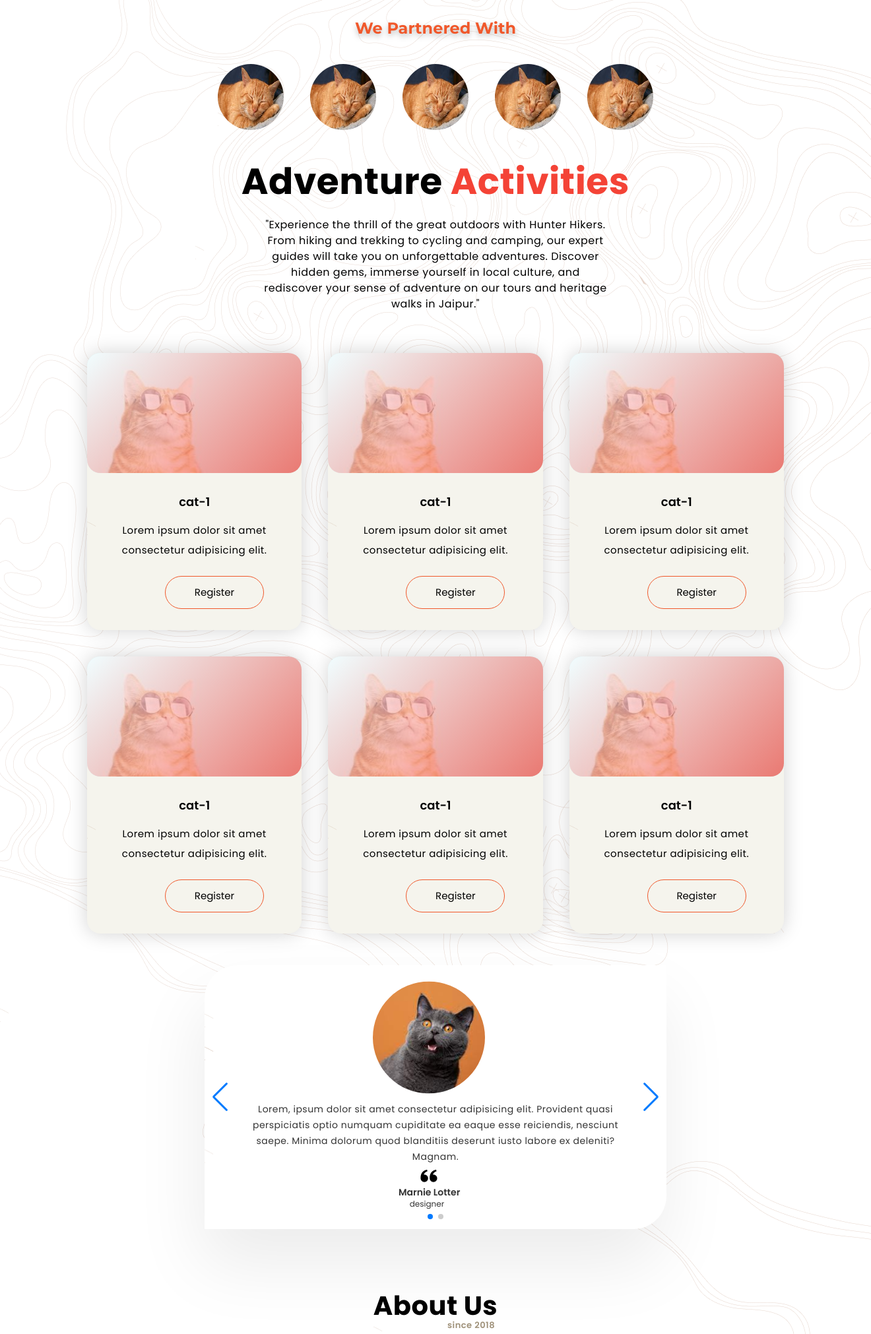
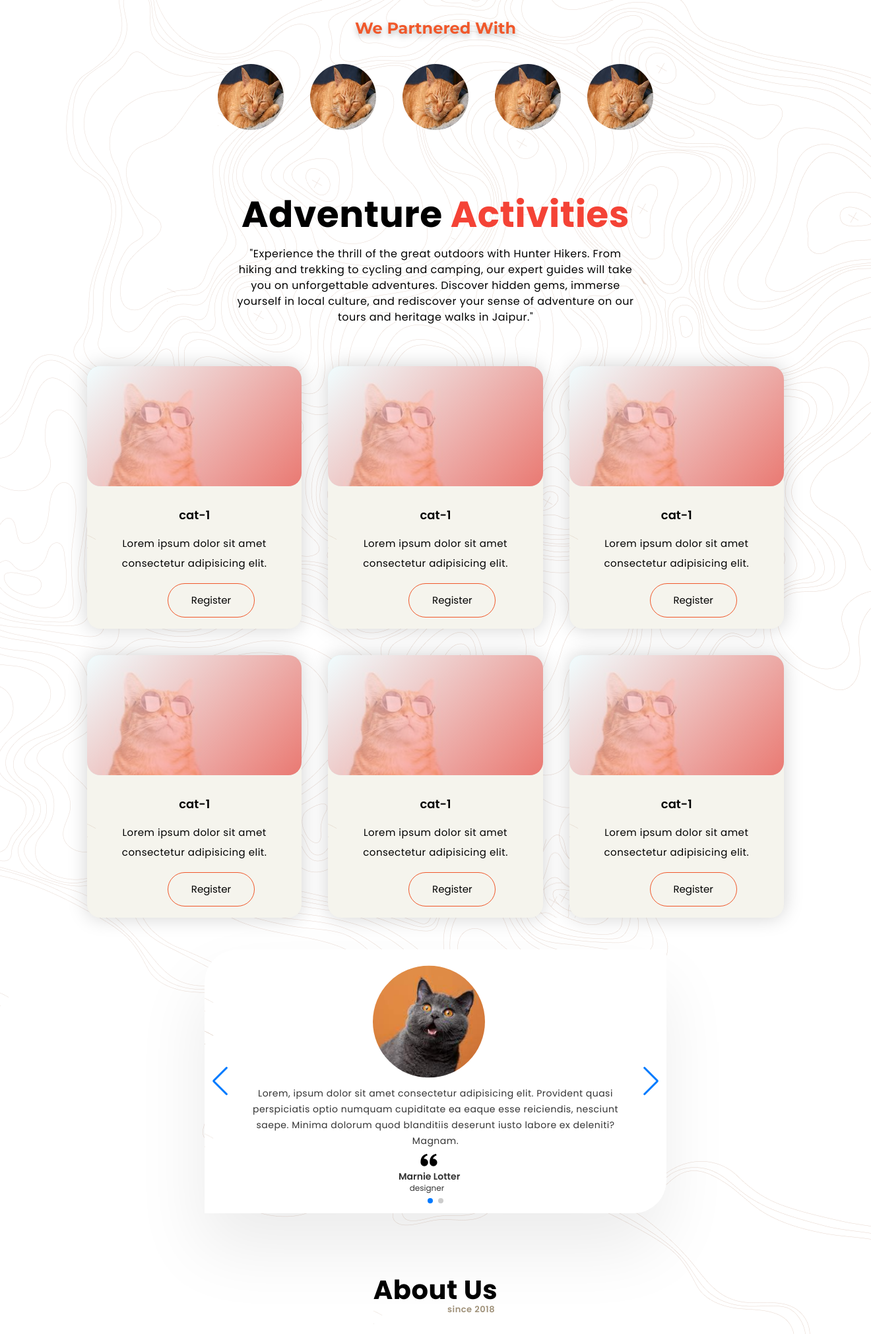
Before and after one commit to vinii-13/Webdev_1, a PHP site: page / in a window 1320 px wide; the page is wider, and only the part inside the window is pictured. Shown: the part 848-2870 px from the top of that part at 66% size. Run offline with PHP 8.4, Linux system fonts and the light colour scheme; some libraries are stand-ins or nearby versions.

Commit message:
adventure activity dynamic

```diff
--- a/index.html
+++ b/index.html
@@ -34,7 +34,7 @@
 
 <body>
 
-    <section class="header">
+    <section class="header" id="home">
         <nav>
             <!--<a href="index.html"><img src="images/logo.png"></a>-->
             <!-- <a href="index.html"><img src="images/logo-b.png"></a>-->
@@ -42,9 +42,9 @@
             <div class="nav-links" font-family: Poppins;>
                 <!-- <i class="fa fa-xmark"></i> -->
                 <ul>
-                    <li><a href="#"><i class="fa-solid fa-house"></i><b>Home</b></a></li>
-                    <li><a href="#"><i class="fa-solid fa-person-hiking"></i><b>Activities</b></i></a></li>
-                    <li><a href="#"><i class="fa-solid fa-phone"></i><b>About us</b></a></li>
+                    <li><a href="#home"><i class="fa-solid fa-house"></i><b>Home</b></a></li>
+                    <li><a href="#activity"><i class="fa-solid fa-person-hiking"></i><b>Activities</b></i></a></li>
+                    <li><a href="#abouttt"><i class="fa-solid fa-phone"></i><b>About us</b></a></li>
                 </ul>
             </div>
             <!-- <i class="fa fa-bars"></i>  -->
@@ -83,28 +83,12 @@
     </section>
     <!--......................................................................-->
 
-    <section class="adventure-cards">
-        <p class="first" style="font-weight: bold;">Adventure <span style="color: #f44336;">Activities</span></p>
+    <section class="adventure-cards" >
+        <p class="first" id="activity" style="font-weight: bold;">Adventure <span style="color: #f44336;">Activities</span></p>
         <p class="last">"Experience the thrill of the great outdoors with Hunter Hikers. From hiking and trekking to
             cycling and camping, our expert guides will take you on unforgettable adventures.
             Discover hidden gems, immerse yourself in local culture, and rediscover your sense of adventure on our
             tours and heritage walks in Jaipur."</p>
-    <style>
-        .last{
-            padding: 30px 100px 0px 100px;
-        }
-        @media screen and (max-width: 700px) {
-            .first{
-                font-size: 35px;
-            }
-            .last{
-                padding: 10px 25px 0px 15px;
-                font-size: 13px;
-                font-weight: 500;
-            }
-        }
-
-    </style>
     </section>
     <!--......................................................................-->
 
@@ -118,7 +102,7 @@
                 <h3>cat-1</h3>
                 <p>Lorem ipsum dolor sit amet consectetur adipisicing elit.</p>
             </div>
-            <button class="b-register"><a href="index.html">Register</a></button>
+            <a class="b-register" href="index.html">Register</a>
         </div>
 
         <div class="card card2">
@@ -129,7 +113,7 @@
                 <h3>cat-1</h3>
                 <p>Lorem ipsum dolor sit amet consectetur adipisicing elit.</p>
             </div>
-            <button class="b-register"><a href="index.html">Register</a></button>
+            <a class="b-register" href="index.html">Register</a>
         </div>
 
         <div class="card card3">
@@ -140,7 +124,7 @@
                 <h3>cat-1</h3>
                 <p>Lorem ipsum dolor sit amet consectetur adipisicing elit.</p>
             </div>
-            <button class="b-register"><a href="index.html">Register</a></button>
+            <a class="b-register" href="index.html">Register</a>
         </div>
 
         <div class="card card4">
@@ -151,7 +135,7 @@
                 <h3>cat-1</h3>
                 <p>Lorem ipsum dolor sit amet consectetur adipisicing elit.</p>
             </div>
-            <button class="b-register"><a href="index.html">Register</a></button>
+            <a class="b-register" href="index.html">Register</a>
         </div>
 
         <div class="card card5">
@@ -162,7 +146,7 @@
                 <h3>cat-1</h3>
                 <p>Lorem ipsum dolor sit amet consectetur adipisicing elit.</p>
             </div>
-            <button class="b-register"><a href="index.html">Register</a></button>
+            <a class="b-register" href="index.html">Register</a>
         </div>
 
         <div class="card card6">
@@ -173,7 +157,7 @@
                 <h3>cat-1</h3>
                 <p>Lorem ipsum dolor sit amet consectetur adipisicing elit.</p>
             </div>
-            <button class="b-register"><a href="index.html">Register</a></button>
+           <a class="b-register" href="index.html">Register</a>
         </div>
     </section>
 
@@ -214,7 +198,7 @@
     </section>
 
     <!--------------------------About US--------------------------->
-    <section class="About-Us">
+    <section class="About-Us" id="abouttt">
         <p class="a1" >About Us</p>
         <p class="a2">since 2018</p>
 
--- a/style.css
+++ b/style.css
@@ -12,6 +12,7 @@
   margin: 0;
   padding: 0;
   font-family: "Poppins", sans-serif;
+  scroll-behavior: smooth;
 
   background-image: url(images/Vector\ \(1\).png);
 }
@@ -293,10 +294,13 @@ nav .fa {
 }
 .first {
   font-size: 55px;
+  padding-top: 50px;
+  margin-bottom: 0px;
+  height: 50px;
 }
 .last {
-  padding-top: 20px;
-  width: 40vw;
+  width: 614px;
+  padding: 10px 100px 0px 100px;
 }
 .cards {
   width: 80%;
@@ -331,6 +335,18 @@ img {
   border-radius: 20px;
   opacity: 0.7;
 }
+@media screen and (max-width: 700px) {
+  .first{
+      font-size: 35px;
+  }
+  .last{
+      padding: 10px 25px 0px 15px;
+      font-size: 13px;
+      font-weight: 500;
+      width: 430px;
+  }
+}
+
 
 /*.................................................................................................*/
 .card1 > .container:after {
@@ -378,24 +394,46 @@ img {
   flex-direction: row;
   justify-content: center;
   align-items: center;
-  padding: 10px 40px;
-  width: 150px;
+  padding: 0px 10px;
+  width: 110px;
   height: 50px;
-  transform: translate(110px, -20px);
+  transform: translate(122px, -17px);
   background-color: #f5f4ed;
+  text-decoration: none;
+  color: #000000;
+  align-items: center;
 }
 .b-register a{
   text-decoration: none;
   color: #000000;
   align-items: center;
 }
-.b-register a:hover {
-  color: #f44336;
+.b-register :hover{
+  color: white;
+  font-weight: b;
+}
+.b-register:hover {background: #f0582b;
+  font-weight: 600;
+  box-shadow: 0px 4px 60px rgba(240, 88, 43, 0.25);
+  border-radius: 40px;
+  color: #fff;
   transition: top 0.5s, opacity 0.5s;
+  padding: 0px 10px;
+  width: 110px;
+  height: 50px;
+  transform: translate(122px, -17px);
+  justify-content: center;
+  align-items: center;
+  position: relative;
+  cursor: pointer;
+  border: 1px solid #f0582b;
 }
 @media screen and (max-width:800px) {
   .b-register{
-    transform: translate(230px, -25px);
+    transform: translate(250px, -17px);
+  }
+  .b-register:hover{
+    transform: translate(250px, -17px);
   }
 }
 
```
